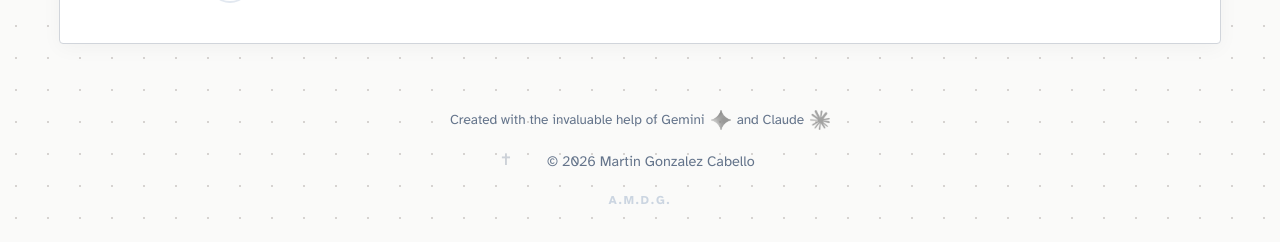
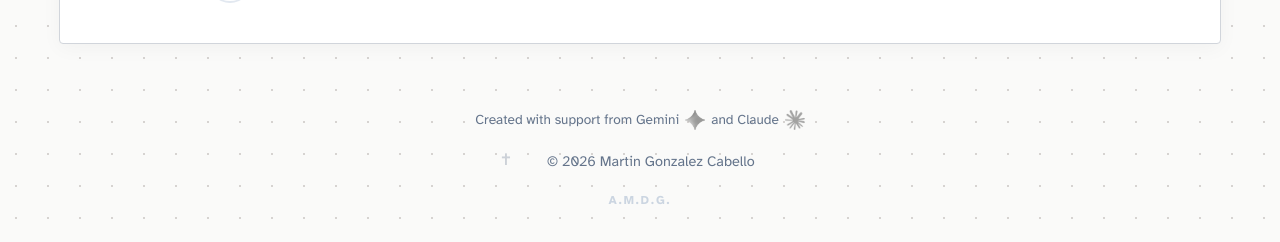
Before and after one commit to martins73/research-site, a Jekyll site: the page built from index.html, in a window 1280 px wide and 900 px high, scrolled down 2343 px. Shown: the part 655-897 px from the top of the window. Built offline with Jekyll 4.4.1, drawn with Linux system fonts in a browser that asks for light colours.

Commit message:
Update footer attribution from 'invaluable help' to 'support'

```diff
--- a/_includes/footer.html
+++ b/_includes/footer.html
@@ -1,7 +1,7 @@
 <!-- Footer: Attribution, copyright, and liturgical calendar feature -->
 <footer class="site-footer">
   <div class="credits">
-    <span>Created with the invaluable help of Gemini</span>
+    <span>Created with support from Gemini</span>
     <a href="https://gemini.google.com" target="_blank" rel="noopener" title="Gemini" class="gemini-link">
       <img src="/assets/logos/gemini.png" alt="Gemini" width="20" height="20" class="gemini-icon">
     </a>
```
